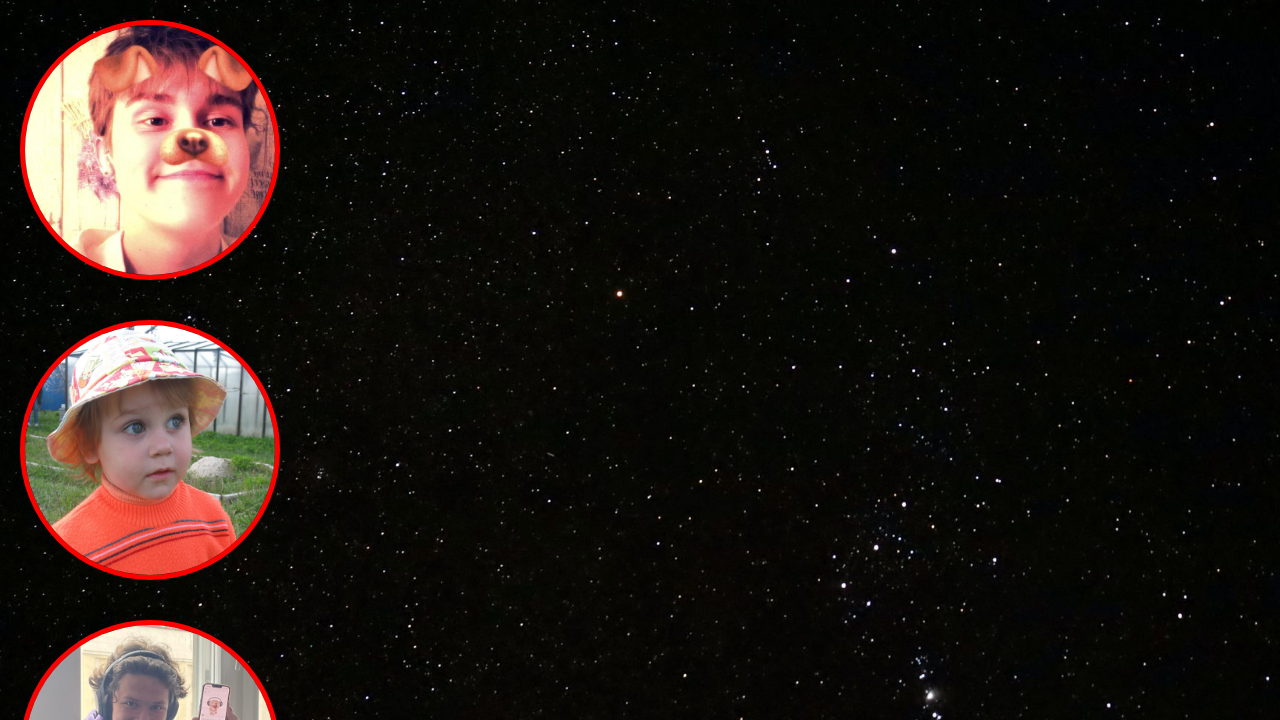
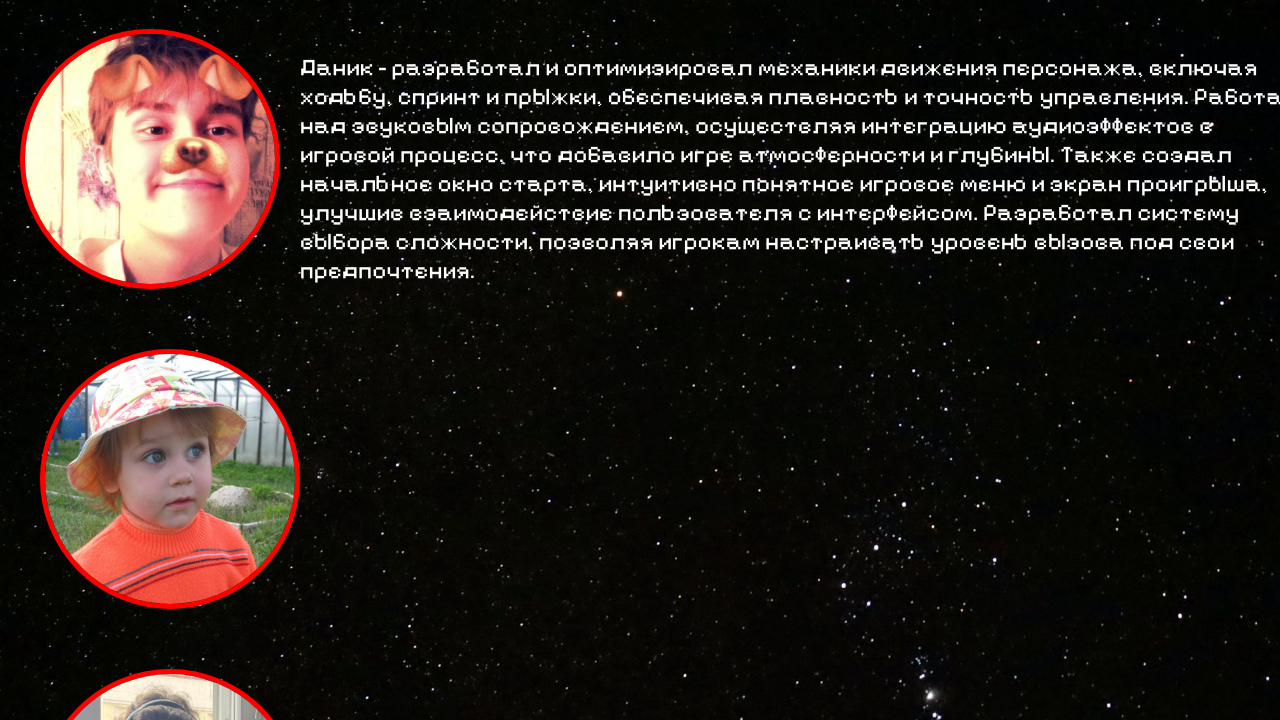
Before and after one commit to Kirofeed/game-website, a plain HTML site: page about.html in a window 1280 px wide. Shown: the part 80-800 px from the top of the page. Drawn offline with Linux system fonts and the light colour scheme.

Commit message:
about text

```diff
--- a/about.html
+++ b/about.html
@@ -10,11 +10,25 @@
 <body>
     <div class="contacts-background">
         <h1>Our Team</h1>
+        <div class="team-photo-container">
+            <img src="../images/danik.jpeg" alt="Danik">
+            <div class="photo-text">
+                <p>Даник - разработал и оптимизировал механики движения персонажа, включая ходьбу, спринт и прыжки, обеспечивая плавность и точность управления. Работал над звуковым сопровождением, осуществляя интеграцию аудиоэффектов в игровой процесс, что добавило игре атмосферности и глубины. Также создал начальное окно старта, интуитивно понятное игровое меню и экран проигрыша, улучшив взаимодействие пользователя с интерфейсом. Разработал систему выбора сложности, позволяя игрокам настраивать уровень вызова под свои предпочтения.</p>
+            </div>
+        </div>
         <div class="team-photo">
-            <img src="../images/danik.jpeg" alt="Danik">
-            <img src="../images/vika.jpeg" alt="VV">
-            <img src="../images/kirill.jpeg" alt="Kirill">
-            <img src="../images/stas.jpeg" alt="Stas">
+            <div class="team-photo-container">
+                <img src="../images/vika.jpeg" alt="VV">
+            </div>
+            <div class="team-photo-container">
+                <img src="../images/kirill.jpeg" alt="Kirill">
+            </div>
+            <div class="team-photo-container">
+                <img src="../images/stas.jpeg" alt="Stas">
+                <div class="photo-text">
+                    <p>Стас разработал приложение для создания уровней игры, значительно упростив процесс их проектирования. Он также исправил баги, связанные со звуками в игре, и создал удобный установщик, обеспечивающий легкую установку игры для пользователей.</p>
+                </div>
+            </div>
         </div>
     </div>
 </body>
--- a/css/style-about.css
+++ b/css/style-about.css
@@ -25,14 +25,39 @@ body, html {
     animation: colorChange 5s infinite;
 }
 
+.team-photo-container {
+    display: flex;
+    flex-direction: row;
+    align-items: flex-start;
+    width: 100%;
+    gap: 20px;
+    margin-top: 20px; /* Расстояние от верха страницы */
+    padding: 0 20px; /* Отступы от краев */
+}
+
+.team-photo-container .photo-text {
+    flex-grow: 1; /* Занимает все доступное пространство */
+    font-family: 'Pixelify Sans', cursive; /* Шрифт Pixelify Sans */
+    text-align: left;
+    font-size: 1.5rem;
+}
+
+.team-photo-container img {
+    width: 250px;
+    height: 250px;
+    border: 5px solid;
+    border-radius: 50%;
+    animation: borderColorChange 5s infinite;
+}
+
 .team-photo {
     display: flex;
     flex-direction: column;
-    align-items: flex-end;
-    position: absolute;
-    top: 100px; /* Расстояние от верха страницы */
-    left: 20px; /* Расстояние от левого края */
+    align-items: flex-start;
+    width: 100%;
     gap: 40px;
+    margin-top: 20px; /* Расстояние от верхнего блока */
+    padding: 0 20px; /* Отступы от краев */
 }
 
 .team-photo img {
```
Also changed, not shown: css/style.css (+21 -2 lines), images/ava.jpg (deleted), images/sign.png (deleted), images/vv.jpeg (deleted).
